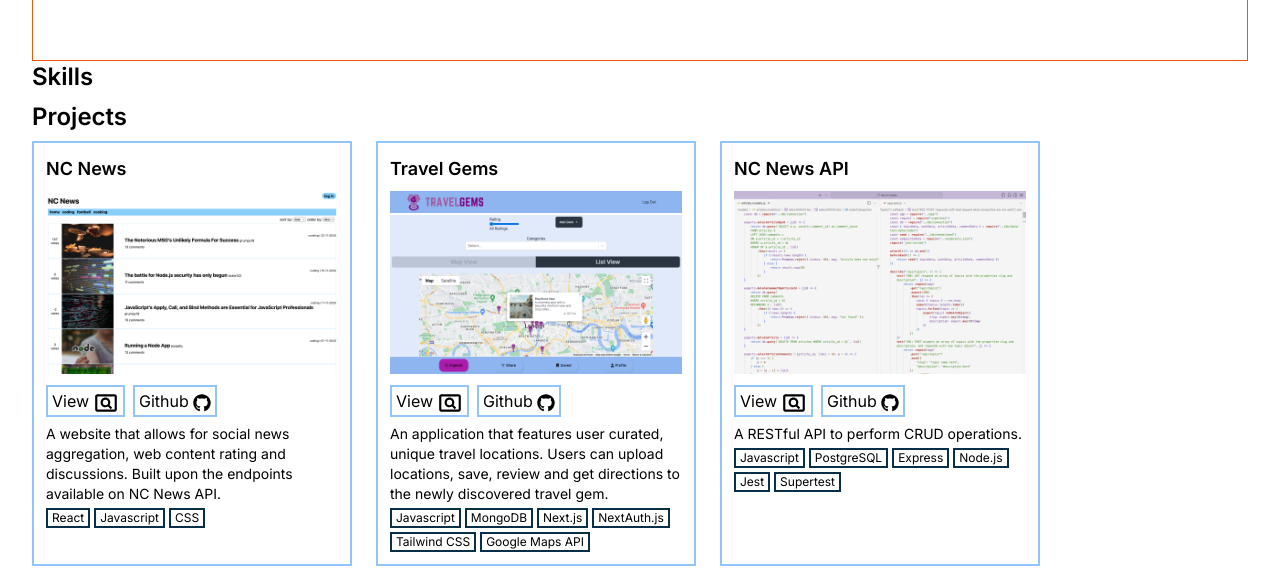
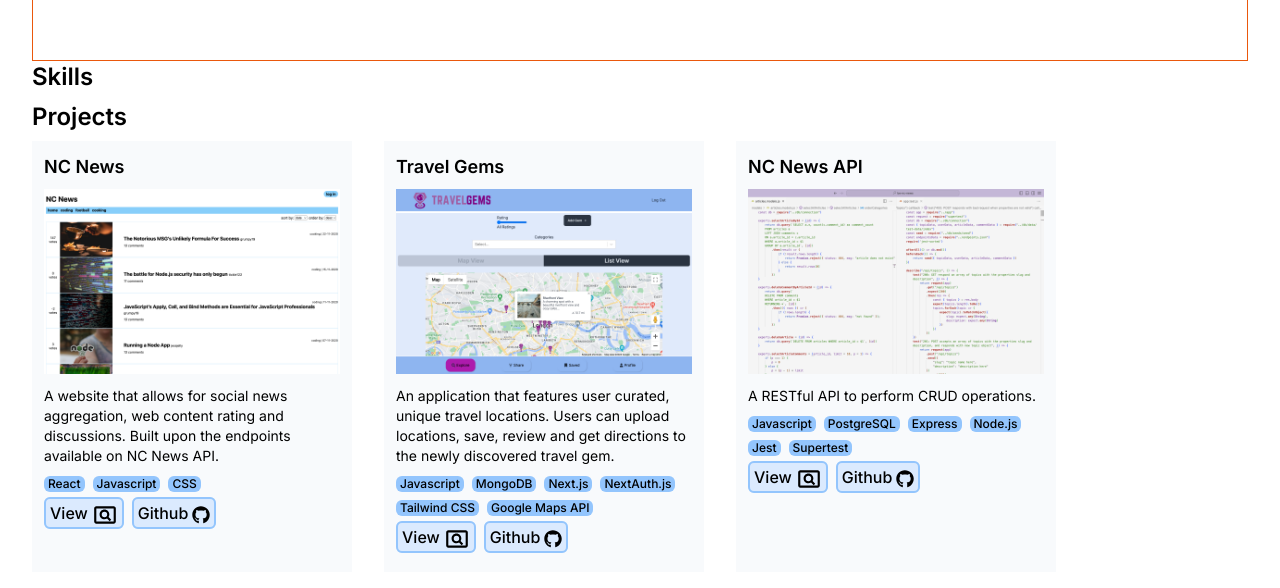
Before and after one commit to mxy-1/portfolio, a Next.js app: page / in a window 1280 px wide. Shown: the part 827-1415 px from the top of the page. Built offline with nearby package versions, Linux system fonts and the light colour scheme.

Commit message:
style project cards:

```diff
--- a/app/components/Projects.tsx
+++ b/app/components/Projects.tsx
@@ -8,21 +8,22 @@
 	return (
 		<section id="projects">
 			<h2 className="my-2">Projects</h2>
-			<div className="flex flex-wrap flex-row gap-6">
+			<div className="flex flex-wrap flex-row gap-8">
 				{
 					projects.map(project => (
-						<div key={project.title} className="max-w-80 p-3 border-solid border-2 border-blue-300 ">
+						<div key={project.title} className="max-w-80 p-3 bg-slate-50">
 							<h3>{project.title}</h3>
 							<Image src={project.imageSrc} width={500}
 								height={500} alt={`Image of ${project.imageSrc}`} className="my-2"/>
-							<Link href={project.demo} target="_blank" className="border-solid border-2 border-blue-300 p-1 text-base">View<MdOutlinePageview size="26px" className="inline ml-1 my-2"/></Link>
-							<Link href={project.source}  target="_blank" className="border-solid border-2 border-blue-300 p-1 text-base ml-2">Github<FaGithub size="18px" className="inline ml-1"/></Link>
-							<p>{project.description}</p>
+
+							<p className="py-1">{project.description}</p>
 							<ul>
 								{project.skills.map(skill => (
-									<li className="border-solid border-2 border-sky-950 w-fit inline-block mr-1 mt-1 px-1 text-xs" key={skill}>{skill}</li>
+									<li className="font-medium bg-blue-300 w-fit rounded-md inline-block mr-2 mt-1 px-1 text-xs" key={skill}>{skill}</li>
 								))}
 							</ul>
+							<Link href={project.demo} target="_blank" className="border-solid border-2 border-blue-300  p-1 text-base rounded-md bg-blue-100 hover:bg-blue-300 font-medium">View<MdOutlinePageview size="26px" className="inline ml-1 my-2"/></Link>
+							<Link href={project.source}  target="_blank" className="border-solid border-2 border-blue-300 p-1 text-base ml-2 rounded-md bg-blue-100  hover:bg-blue-300 font-medium">Github<FaGithub size="18px" className="inline ml-1"/></Link>
 						</div>
 					))
 				}
--- a/app/data/projects.json
+++ b/app/data/projects.json
@@ -12,7 +12,7 @@
       "imageSrc": "/travel-gems.png",
       "description": "An application that features user curated, unique travel locations. Users can upload locations, save, review and get directions to the newly discovered travel gem.",
       "skills": ["Javascript", "MongoDB", "Next.js", "NextAuth.js", "Tailwind CSS", "Google Maps API"],
-      "demo": "https://news-api-3trz.onrender.com/api/",
+      "demo": "https://github.com/mxy-1/travel-gems",
       "source": "https://github.com/mxy-1/travel-gems"
     },
     {
```
